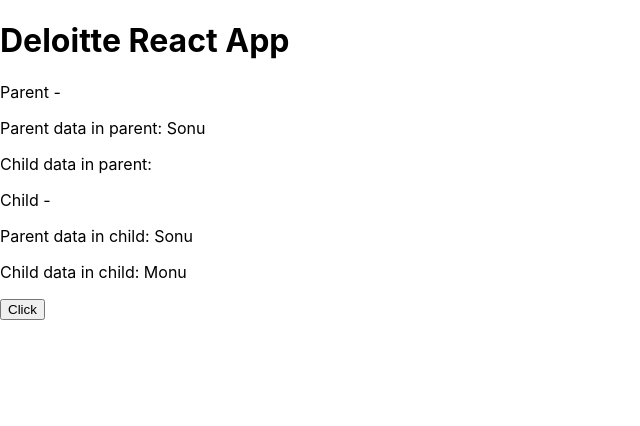
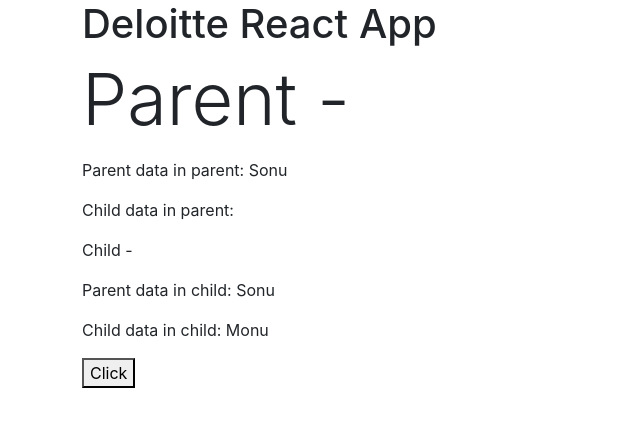
Before and after one commit to vamandeshmukh/deloitte-mar6-app, a React (Create React App) app: page / in a window 1280 px wide. Shown: the top 426 px of the page, without its empty margins (0-640 px from the left). Built offline with nearby package versions, Linux system fonts and the light colour scheme.

Commit message:
react-js

```diff
--- a/public/index.html
+++ b/public/index.html
@@ -2,6 +2,9 @@
 <html lang="en">
 
 <head>
+  <script src="https://cdn.jsdelivr.net/npm/@popperjs/core@2.11.6/dist/umd/popper.min.js"></script>
+  <script src="https://cdn.jsdelivr.net/npm/bootstrap@5.3.0-alpha2/dist/js/bootstrap.min.js"></script>
+  <link rel="stylesheet" href="	https://cdn.jsdelivr.net/npm/bootstrap@5.3.0-alpha2/dist/css/bootstrap.min.css">
 </head>
 
 <body>
--- a/src/App.js
+++ b/src/App.js
@@ -15,7 +15,7 @@
   const salary = 100; // model / data
 
   return ( // view
-    <div>
+    <div className="container">
       {/* <Header /> */}
       <h1>Deloitte React App</h1>
       {/* <Login /> */}
--- a/src/components/Parent.js
+++ b/src/components/Parent.js
@@ -13,7 +13,7 @@
 
     return (
         <div>
-            <p>Parent -</p>
+            <p className="display-2" >Parent -</p>
             <p>Parent data in parent: {parentDataInParent}</p>
             <p>Child data in parent: {childDataInParent}</p>
             <Child passData={parentDataInParent} passFun={getDataFromChild} />
```
